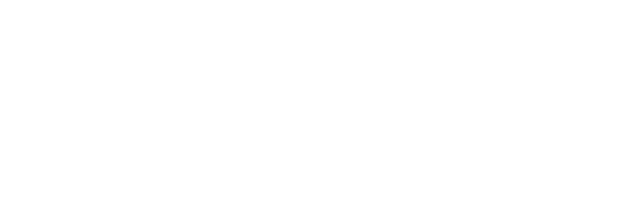
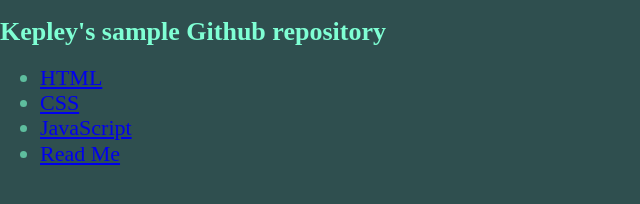
Before and after one commit to T-Kepley-McGuire/Sample-Github-Repository, a plain HTML site: page index.html in a window 1280 px wide. Shown: the whole page, without its empty margins (0-640 px from the left). Drawn offline with nearby package versions, Linux system fonts and the light colour scheme.

Commit message:
Added first basic webpage elements
added header, nav

```diff
--- a/index.html
+++ b/index.html
@@ -7,3 +7,20 @@
     <link rel="stylesheet" type="text/css" href="http://cdnjs.cloudflare.com/ajax/libs/normalize/3.0.1/normalize.min.css">
     <link href="style.css" rel="stylesheet" type="text/css" />
 </head>
+
+<body>
+    <div>
+        <header>
+            <h1>Kepley's sample Github repository</h1>
+
+            <nav>
+                <ul>
+                    <li><a href="index.html">HTML</a></li>
+                    <li><a href="style.css">CSS</a></li>
+                    <li><a href="script.js">JavaScript</a></li>
+                    <li><a href="README.md">Read Me</a></li>
+                </ul>
+            </nav>
+        </header>
+    </div>
+</body>
--- a/style.css
+++ b/style.css
@@ -0,0 +1,13 @@
+body {
+    background-color: darkslategray;
+}
+
+h1 {
+    color : aquamarine;
+    font-size: 26px;
+}
+
+nav li {
+    color : rgb(94, 190, 158);
+    font-size : 22px;
+}
```
